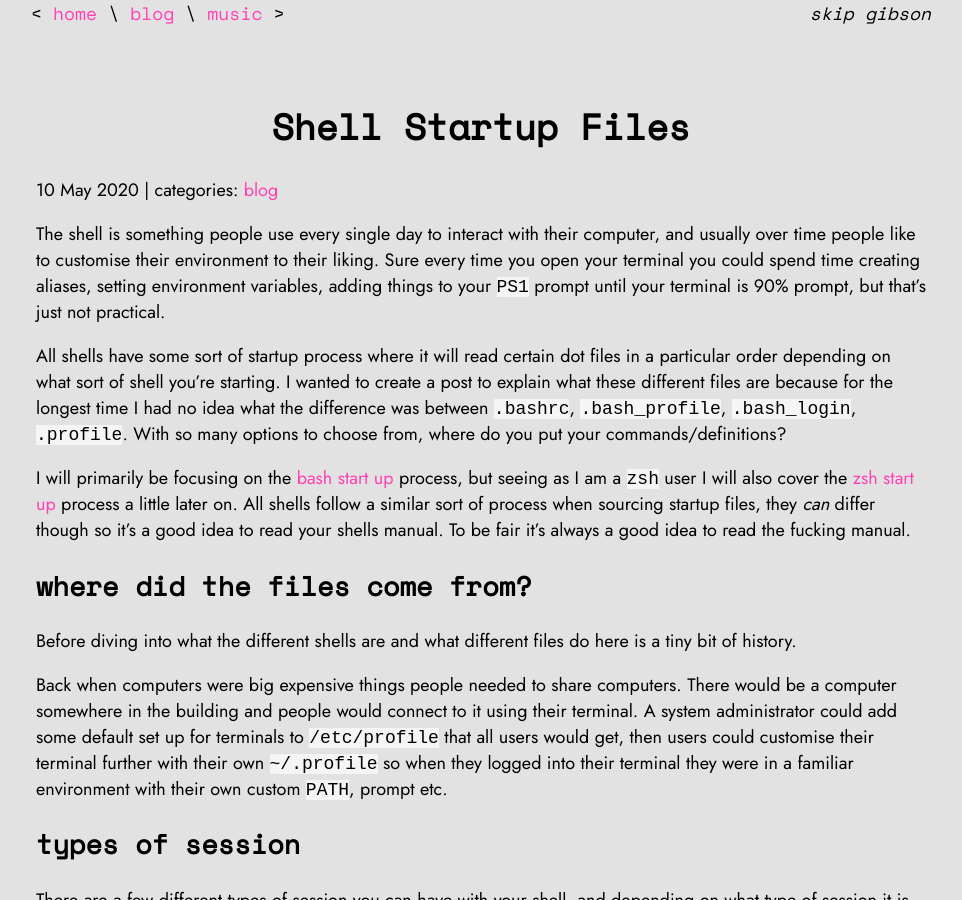
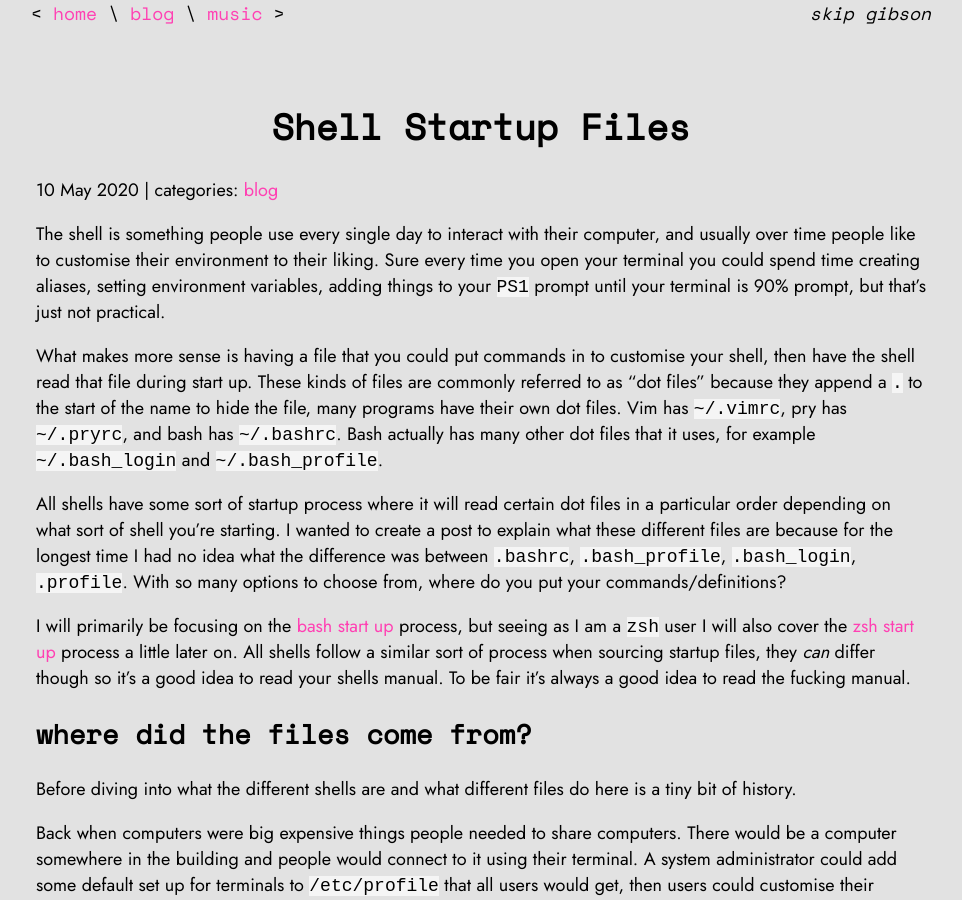
Before and after one commit to skipcloud/skipcloud.github.io, a Jekyll site: the page built from _posts/2020-05-10-shell-startup-files.md, in a window 1280 px wide and 900 px high. Shown: the whole window, without its empty margins (159-1121 px from the left). Built offline with Jekyll 4.4.1, drawn with Linux system fonts in a browser that asks for light colours.

Commit message:
posts: add clarifying paragraph for shell start up

```diff
--- a/_posts/2020-05-10-shell-startup-files.md
+++ b/_posts/2020-05-10-shell-startup-files.md
@@ -11,6 +11,14 @@ computer, and usually over time people like to customise their environment to
 their liking.  Sure every time you open your terminal you could spend time
 creating aliases, setting environment variables, adding things to your `PS1`
 prompt until your terminal is 90% prompt, but that's just not practical.
+
+What makes more sense is having a file that you could put commands in to
+customise your shell, then have the shell read that file during start up. These
+kinds of files are commonly referred to as "dot files" because they append a `.`
+to the start of the name to hide the file, many programs have their own dot
+files. Vim has `~/.vimrc`, pry has `~/.pryrc`, and bash has `~/.bashrc`. Bash
+actually has many other dot files that it uses, for example `~/.bash_login` and
+`~/.bash_profile`.
 
 All shells have some sort of startup process where it will read certain dot
 files in a particular order depending on what sort of shell you're starting. I
```
